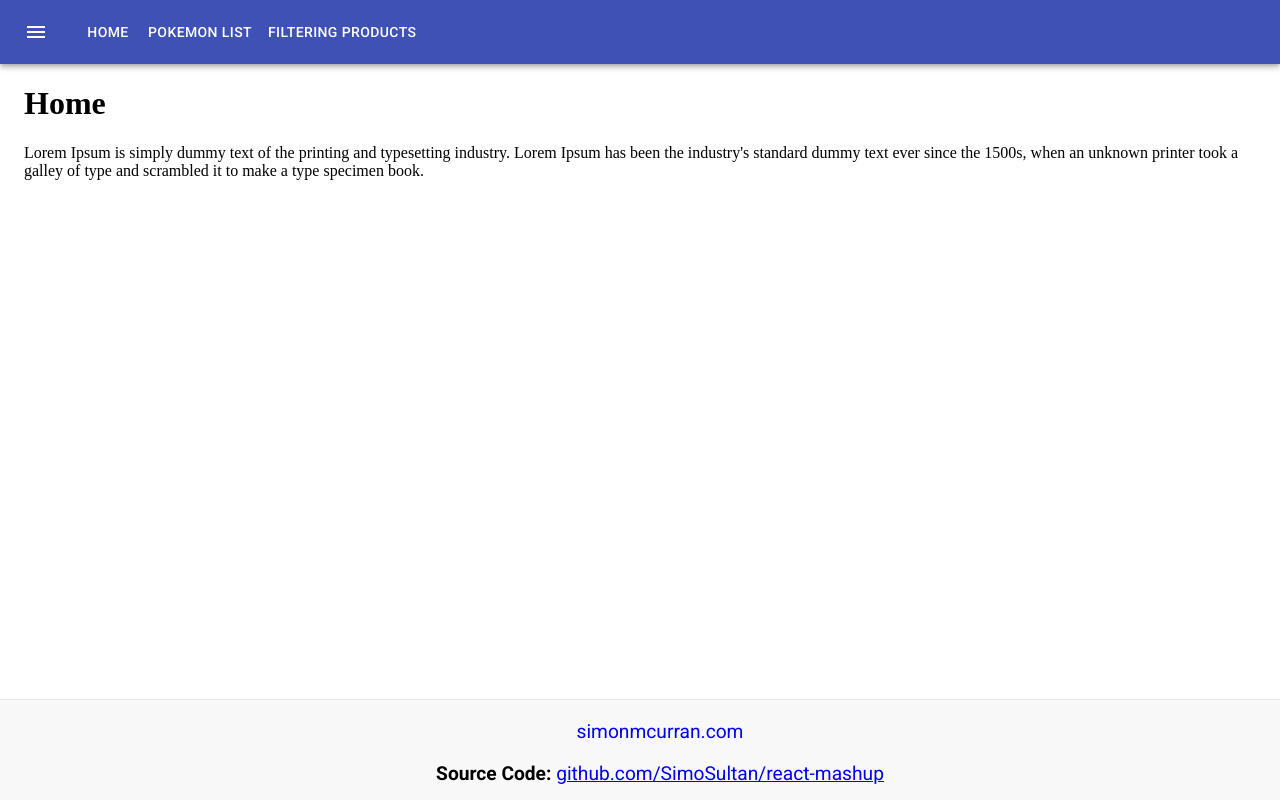
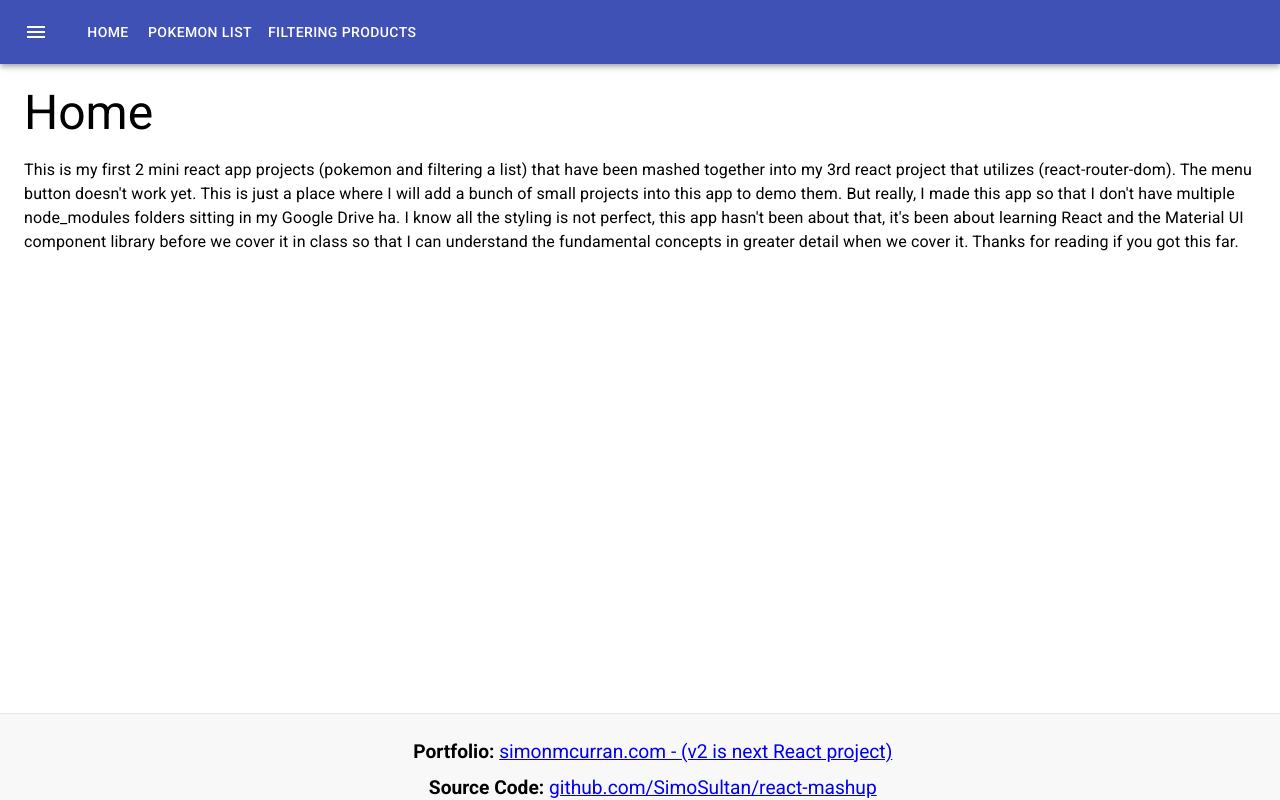
Before and after one commit to SimoSultan/react-mashup, a React (Create React App) app: page / in a window 1280 px wide. Shown: the top 800 px of the page. Built offline with nearby package versions, Linux system fonts and the light colour scheme.

Commit message:
added styling and explanation text to home page

```diff
--- a/src/components/Footer.js
+++ b/src/components/Footer.js
@@ -4,7 +4,7 @@ let style = {
   backgroundColor: "#F8F8F8",
   borderTop: "1px solid #E7E7E7",
   textAlign: "center",
-  padding: "20px",
+  padding: "1%",
   position: "fixed",
   left: "0",
   bottom: "0",
@@ -23,6 +23,8 @@ let link = {
   fontFamily: "Roboto",
   textDecoration: 'none',
   fontSize: 'larger',
+  margin: '0',
+  marginTop: '1%',
 }
 
 
@@ -32,7 +34,7 @@ function Footer() {
     <div>
       <div style={phantom} />
       <div style={style}>
-        <a style={link} href="https://www.simonmcurran.com/">simonmcurran.com</a>
+        <p style={link}><strong>Portfolio:</strong> <a href="https://www.simonmcurran.com/" target="blank">simonmcurran.com - (v2 is next React project)</a></p>
         <p style={link}><strong>Source Code:</strong> <a href="https://github.com/SimoSultan/react-mashup" target="blank">github.com/SimoSultan/react-mashup</a></p>
       </div>
     </div>
--- a/src/components/Home.js
+++ b/src/components/Home.js
@@ -1,18 +1,22 @@
 import React from 'react';
-import { Container, Box, Button } from '@material-ui/core';
+import { Container, Typography } from '@material-ui/core';
 
 function Home() {
 
 
   return (
     <Container>
-      <h1 className="font-weight-light">Home</h1>
-      <p>
-        Lorem Ipsum is simply dummy text of the printing and typesetting
-        industry. Lorem Ipsum has been the industry's standard dummy text
-        ever since the 1500s, when an unknown printer took a galley of
-        type and scrambled it to make a type specimen book.
-      </p>
+      <h1 className="font-weight-light"></h1>
+      <Typography variant="h3" gutterBottom>
+        Home
+      </Typography>
+      <Typography variant="body1" gutterBottom>
+        This is my first 2 mini react app projects (pokemon and filtering a list) that have been mashed together into my 3rd react project that utilizes (react-router-dom).
+        The menu button doesn't work yet. This is just a place where I will add a bunch of small projects into this app to demo them. But really, I made this app so that I
+        don't have multiple node_modules folders sitting in my Google Drive ha. I know all the styling is not perfect, this app hasn't been about that, it's been about learning
+        React and the Material UI component library before we cover it in class so that I can understand the fundamental concepts in greater detail when we cover it.
+        Thanks for reading if you got this far.
+      </Typography>
     </Container>
 
   );
```
